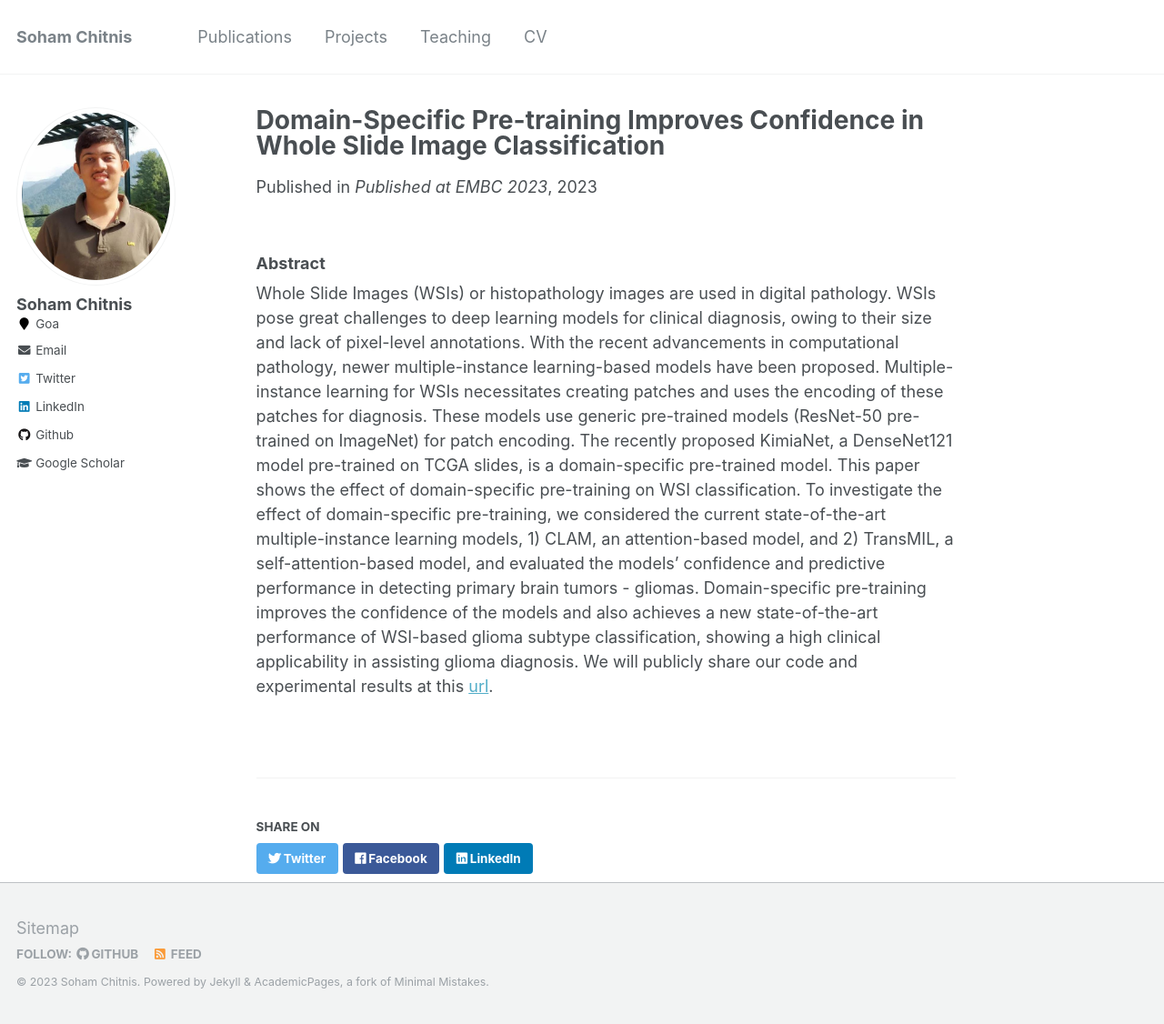
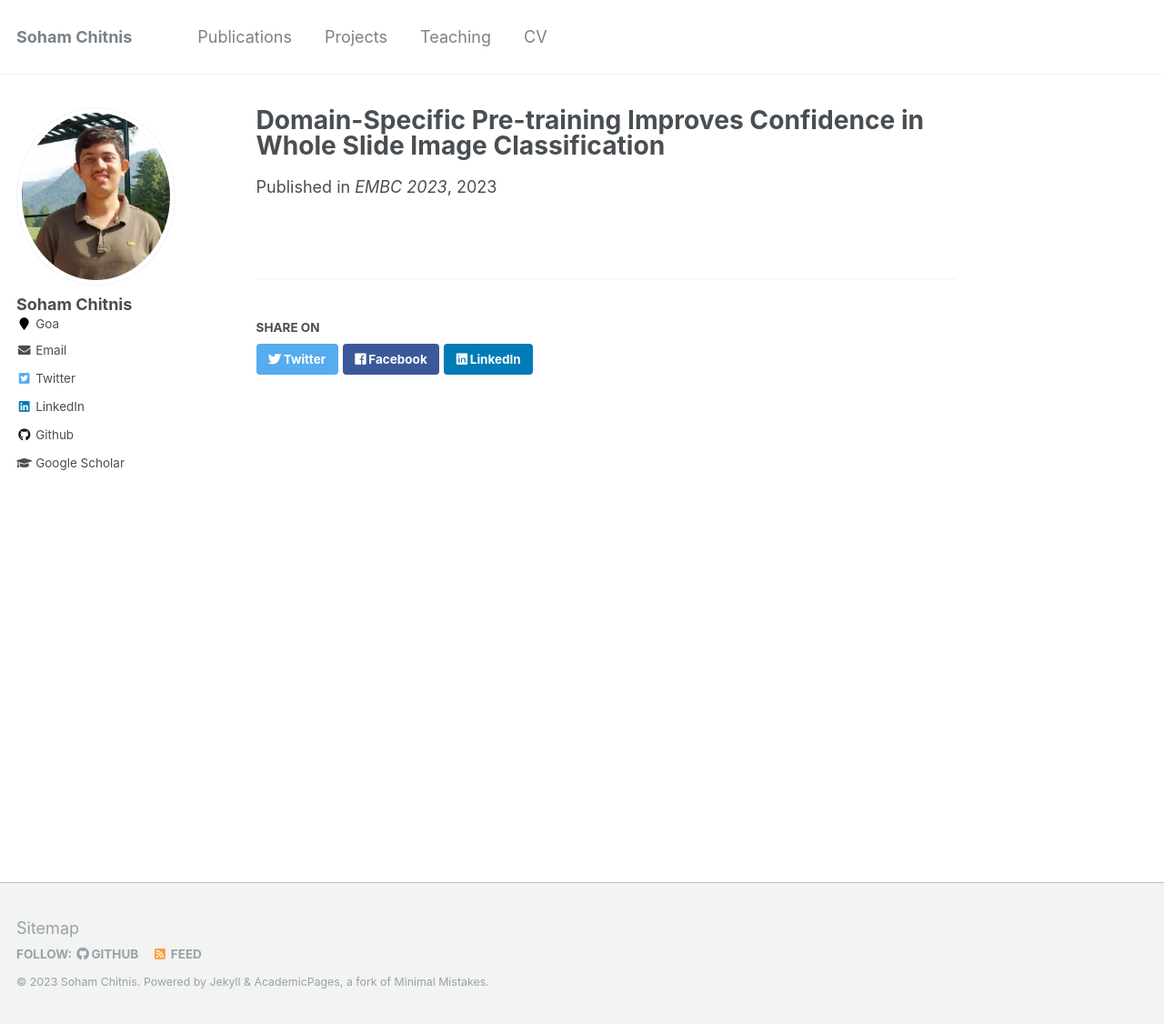
Before and after one commit to soham-chitnis10/soham-chitnis10_archived.github.io, a Jekyll site: the page built from _publications/2023-02-20-Domain-Specific_Pretraining_Improves_Confidence_in_Whole_Slide_Image_Classification.md, in a window 1280 px wide and 1126 px high. Shown: the whole window at 91% size. Built offline with Jekyll 4.4.1, drawn with Linux system fonts in a browser that asks for light colours.

Commit message:
rectified name

```diff
--- a/_publications/2023-02-20-Domain-Specific_Pretraining_Improves_Confidence_in_Whole_Slide_Image_Classification.md
+++ b/_publications/2023-02-20-Domain-Specific_Pretraining_Improves_Confidence_in_Whole_Slide_Image_Classification.md
@@ -1,11 +1,11 @@
 ---
 title: "Domain-Specific Pre-training Improves Confidence in Whole Slide Image Classification"
-collection: preprints
+collection: publications
 permalink: /publications/2023-02-23-embc
 date: 2023-02-20
-venue: 'Published at EMBC 2023'
+venue: 'EMBC 2023'
 paperurl: 'https://ieeexplore.ieee.org/document/10340659'
 ---
 
-### Abstract
-Whole Slide Images (WSIs) or histopathology images are used in digital pathology. WSIs pose great challenges to deep learning models for clinical diagnosis, owing to their size and lack of pixel-level annotations. With the recent advancements in computational pathology, newer multiple-instance learning-based models have been proposed. Multiple-instance learning for WSIs necessitates creating patches and uses the encoding of these patches for diagnosis. These models use generic pre-trained models (ResNet-50 pre-trained on ImageNet) for patch encoding. The recently proposed KimiaNet, a DenseNet121 model pre-trained on TCGA slides, is a domain-specific pre-trained model. This paper shows the effect of domain-specific pre-training on WSI classification. To investigate the effect of domain-specific pre-training, we considered the current state-of-the-art multiple-instance learning models, 1) CLAM, an attention-based model, and 2) TransMIL, a self-attention-based model, and evaluated the models' confidence and predictive performance in detecting primary brain tumors - gliomas. Domain-specific pre-training improves the confidence of the models and also achieves a new state-of-the-art performance of WSI-based glioma subtype classification, showing a high clinical applicability in assisting glioma diagnosis. We will publicly share our code and experimental results at this [url](https://github.com/soham-chitnis10/WSI-domain-specific).
+<!-- ### Abstract
+Whole Slide Images (WSIs) or histopathology images are used in digital pathology. WSIs pose great challenges to deep learning models for clinical diagnosis, owing to their size and lack of pixel-level annotations. With the recent advancements in computational pathology, newer multiple-instance learning-based models have been proposed. Multiple-instance learning for WSIs necessitates creating patches and uses the encoding of these patches for diagnosis. These models use generic pre-trained models (ResNet-50 pre-trained on ImageNet) for patch encoding. The recently proposed KimiaNet, a DenseNet121 model pre-trained on TCGA slides, is a domain-specific pre-trained model. This paper shows the effect of domain-specific pre-training on WSI classification. To investigate the effect of domain-specific pre-training, we considered the current state-of-the-art multiple-instance learning models, 1) CLAM, an attention-based model, and 2) TransMIL, a self-attention-based model, and evaluated the models' confidence and predictive performance in detecting primary brain tumors - gliomas. Domain-specific pre-training improves the confidence of the models and also achieves a new state-of-the-art performance of WSI-based glioma subtype classification, showing a high clinical applicability in assisting glioma diagnosis. We will publicly share our code and experimental results at this [url](https://github.com/soham-chitnis10/WSI-domain-specific). -->
```
Also changed, not shown: _pages/publications.md (+1 -1 lines), 1 other file.
